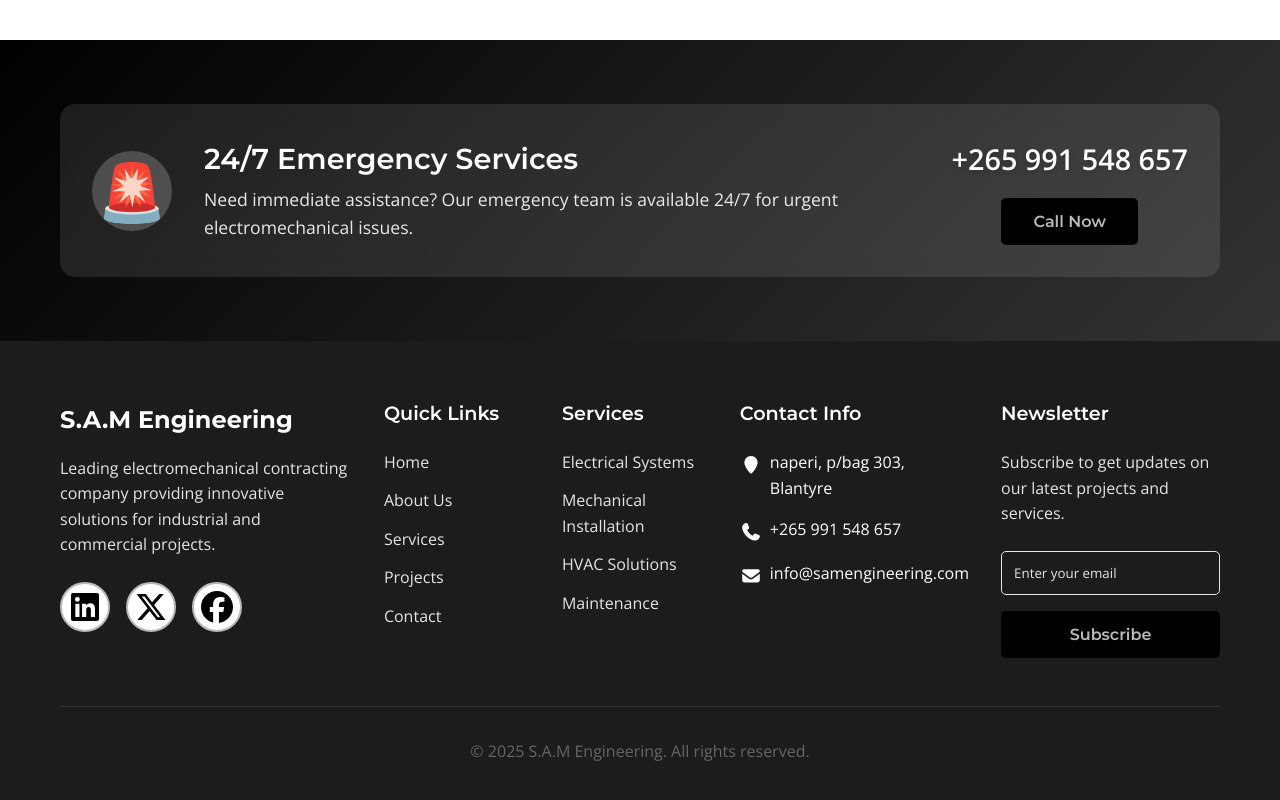
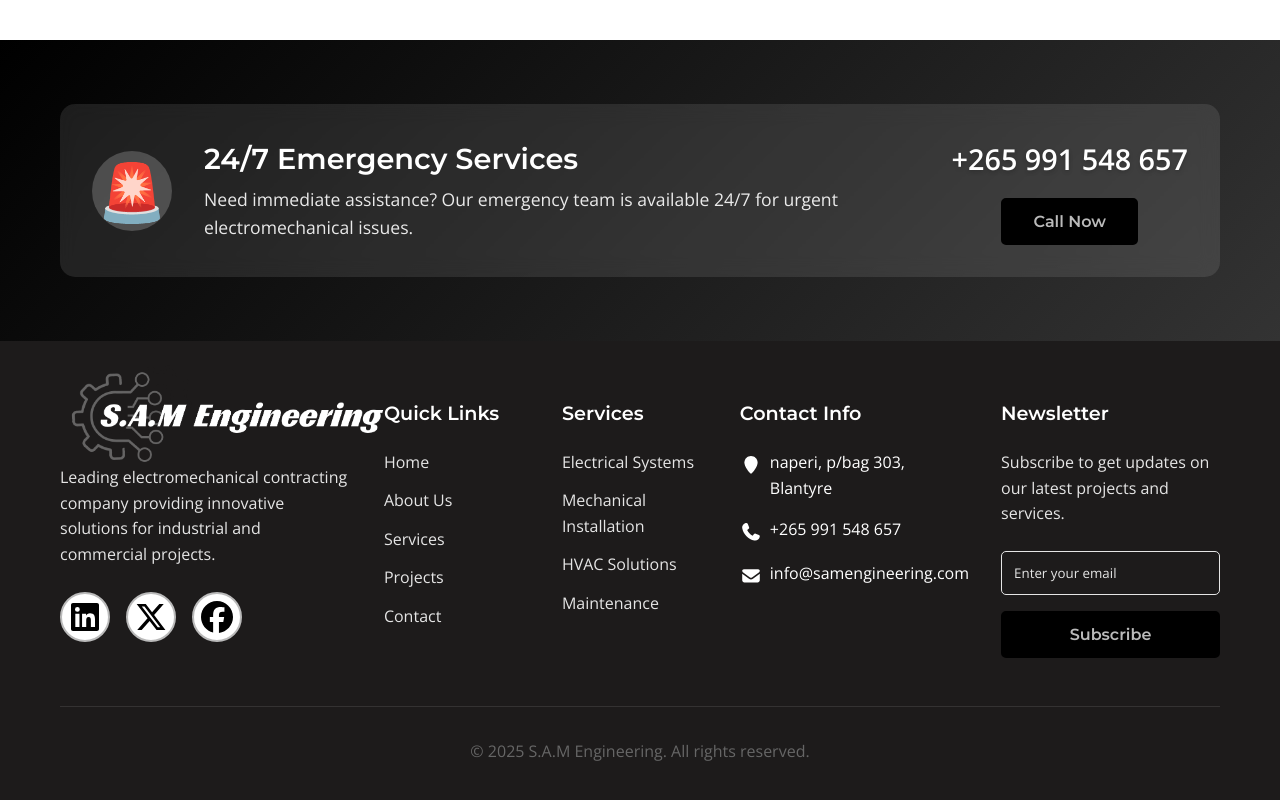
Before and after one commit to Emmanuel0017/samengineering, a React (Create React App) app: page /contact in a window 1280 px wide. Shown: the part 2538-3338 px from the top of the page. Built offline with nearby package versions, Linux system fonts and the light colour scheme.

Commit message:
added footer logo

```diff
--- a/src/components/Footer.css
+++ b/src/components/Footer.css
@@ -27,9 +27,16 @@
   gap: 0.5rem;
 }
 
+.footer-logo img {
+  max-height: 200px;
+  position: absolute;
+  left: 4rem;
+}
+
 .footer-description {
   color: var(--neutral-medium);
   margin-bottom: 1.5rem;
+  margin-top: 4rem;
   line-height: 1.6;
 }
 
--- a/src/components/Footer.tsx
+++ b/src/components/Footer.tsx
@@ -12,8 +12,8 @@ const Footer: React.FC = () => {
         <div className="footer-content">
           <div className="footer-section">
             <div className="footer-logo">
-              <span className="logo-icon">S.A.M Engineering</span>
-
+              <span className="logo-icon"></span>
+              <img src="./assets/logo/logo-dark.png" alt="logo" />
             </div>
             <p className="footer-description">
               Leading electromechanical contracting company providing innovative solutions
```
Also changed, not shown: public/assets/logo/logo-dark.png (added).
